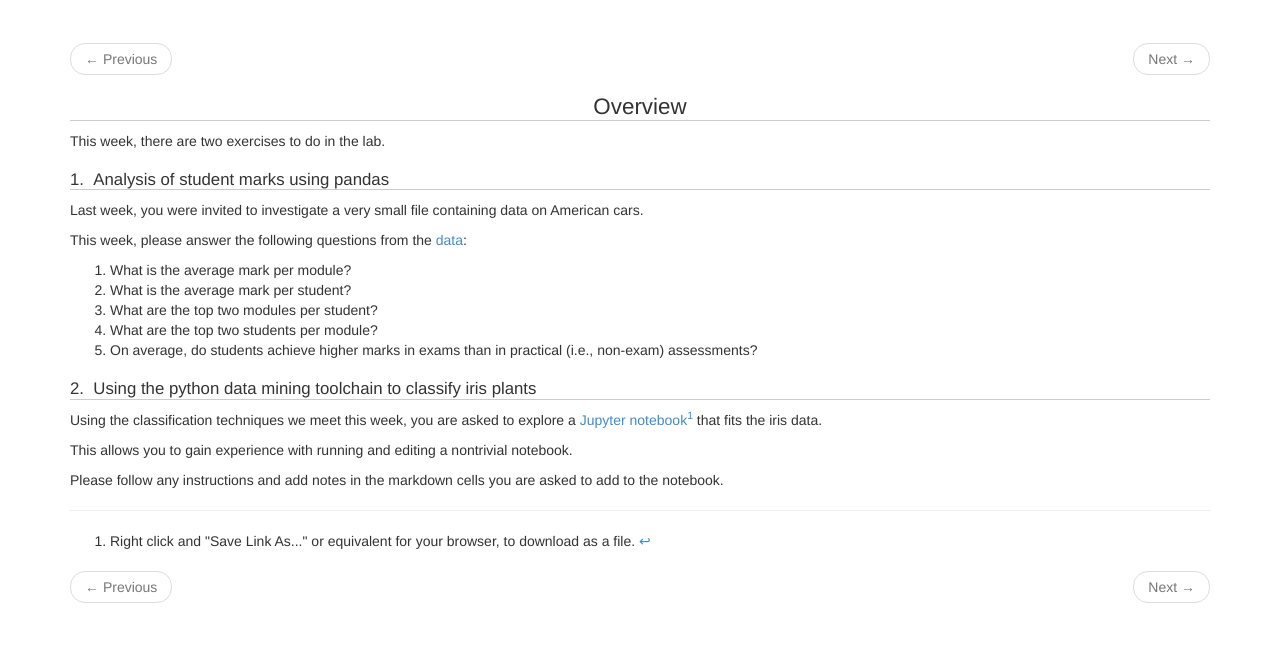
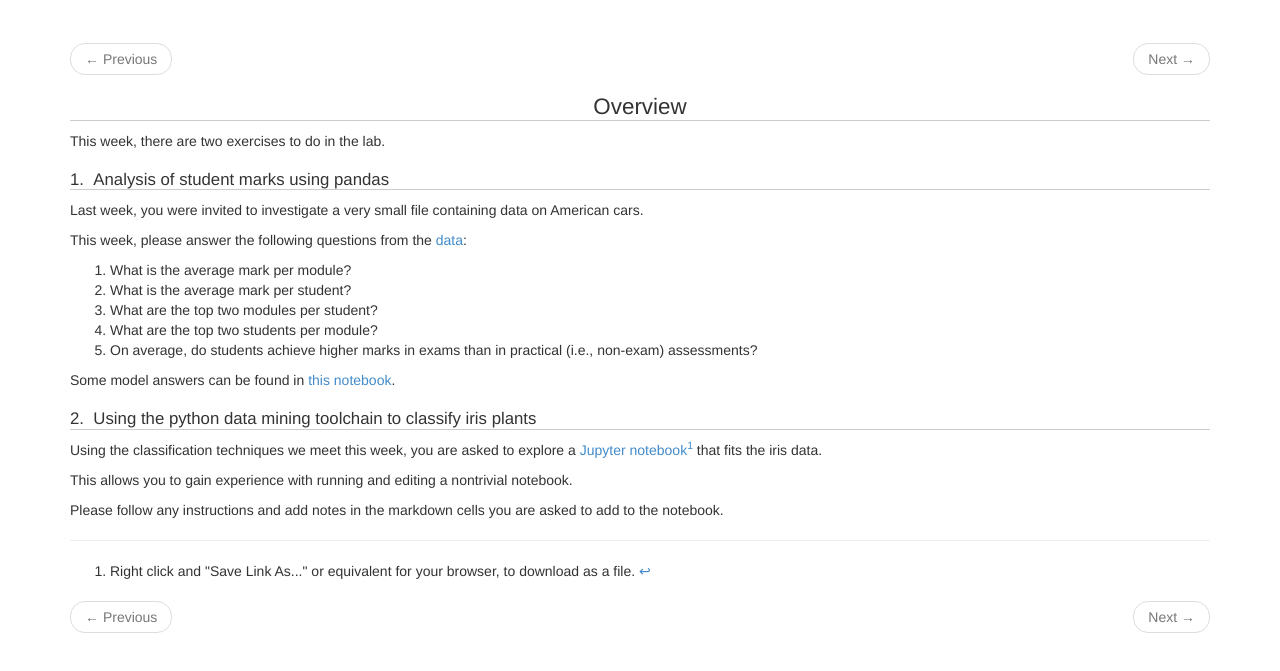
Before and after one commit to DataMining-2022S1/live, a plain HTML site: page topics/02-Motivating_Example/10-practical/00-Outline.html in a window 1280 px wide. Shown: the part 47-718 px from the top of the page. Drawn offline with nearby package versions, Linux system fonts and the light colour scheme; some packages are replaced by stand-ins of ours.

Commit message:
Added worked answers to the "marks" exercise, as well as tidying up a few loose ends.

```diff
--- a/topics/02-Motivating_Example/10-practical/00-Outline.html
+++ b/topics/02-Motivating_Example/10-practical/00-Outline.html
@@ -5,7 +5,7 @@
     <meta http-equiv="X-UA-Compatible" content="IE=edge">
     <meta name="viewport" content="width=device-width, initial-scale=1">
 
-    <title>BSc - Data Mining1</title>
+    <title>dm22s1</title>
 
     <!-- Bootstrap core CSS -->
     <link href="../../../style/bootstrap/css/bootstrap.min.css" rel="stylesheet">
@@ -164,6 +164,7 @@
 <li>What are the top two students per module?</li>
 <li>On average, do students achieve higher marks in exams than in practical (i.e., non-exam) assessments?</li>
 </ol>
+<p>Some model answers can be found in <a href="files/exercises.ipynb">this notebook</a>.</p>
 <h2>Using the python data mining toolchain to classify iris plants</h2>
 <p>Using the classification techniques we meet this week, you are asked to explore a <a href="files/KNN.ipynb">Jupyter notebook</a><sup id="fnref:1"><a class="footnote-ref" href="#fn:1">1</a></sup> that fits the iris data.</p>
 <p>This allows you to gain experience with running and editing a nontrivial notebook.</p>
```
Also changed, not shown: topics/02-Motivating_Example/index.html (+1 -1 lines), 2 other files.
